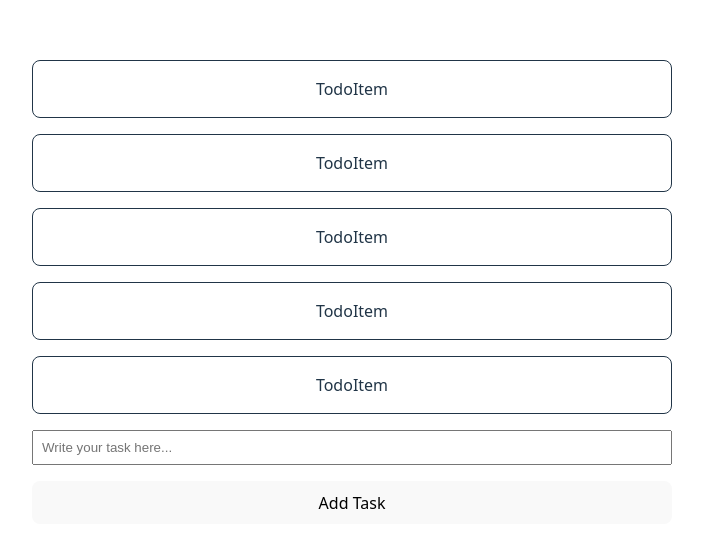
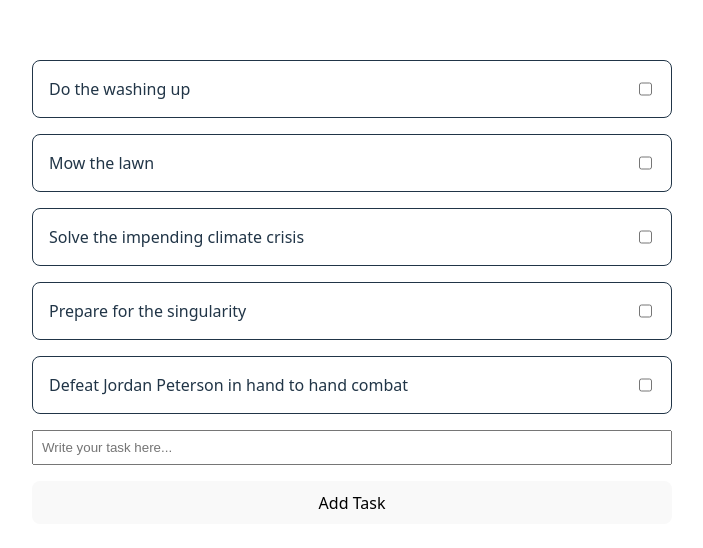
Before and after one commit to jaketysome/react-todo, a React (Vite) app: page / in a window 1280 px wide. Shown: the part 116-664 px from the top of the page, without its empty margins (288-991 px from the left). Built offline with nearby package versions, Linux system fonts and the light colour scheme.

Commit message:
implements adding new tasks

```diff
--- a/src/App.css
+++ b/src/App.css
@@ -19,18 +19,25 @@
 }
 
 .todo-item {
+  display: flex;
+  justify-content: space-between;
+  text-align: left;
   border: solid 1px;
   border-radius: 0.5rem;
   padding: 1rem;
 }
 
-.todo-list form {
+.task-text {
+  flex-grow: 1;
+}
+
+.todo-input {
   display: flex;
   flex-direction: column;
   gap: 1rem;
 }
 
-.todo-list input {
+.todo-input input {
   flex-grow: 1;
   padding: 0.5rem;
 }
--- a/src/components/todo-input.tsx
+++ b/src/components/todo-input.tsx
@@ -1,7 +1,24 @@
-function TodoInput() {
+import { useState } from "react";
+import type { Task } from "../types/task";
+
+function TodoInput({ setTasks }: { setTasks: (newTask: Task) => void }) {
+  const [newTask, setNewTask] = useState("");
+
+  const handleSubmitTask = () => {
+    setTasks({ text: newTask, isComplete: false });
+  };
+
   return (
-    <form>
-      <input id='todo-input' placeholder='Write your task here...'></input>
+    <form onSubmit={handleSubmitTask}>
+      <input
+        id='todo-input'
+        className='todo-input'
+        value={newTask}
+        onChange={(e) => {
+          setNewTask(e.target.value);
+        }}
+        placeholder='Write your task here...'
+      ></input>
       <button type='submit'>Add Task</button>
     </form>
   );
--- a/src/components/todo-item.tsx
+++ b/src/components/todo-item.tsx
@@ -1,5 +1,21 @@
-function TodoItem() {
-  return <li className='todo-item'>TodoItem</li>;
+import type { Task } from "../types/task";
+
+function TodoItem({ task }: { task: Task }) {
+  console.log("task rendered: ", task.text);
+  const handleOnChange = () => {};
+
+  return (
+    <li className='todo-item'>
+      <span className='task-text'>{task.text}</span>
+      <input
+        id='task-complete'
+        title='task-complete'
+        type='checkbox'
+        checked={task.isComplete}
+        onChange={handleOnChange}
+      />
+    </li>
+  );
 }
 
 export default TodoItem;
--- a/src/components/todo-list.tsx
+++ b/src/components/todo-list.tsx
@@ -1,17 +1,46 @@
-import TodoInput from "./todo-input";
+import { useState } from "react";
+import type { Task } from "../types/task";
 import TodoItem from "./todo-item";
 
+const initialState = [
+  { text: "Do the washing up", isComplete: false },
+  { text: "Mow the lawn", isComplete: false },
+  { text: "Solve the impending climate crisis", isComplete: false },
+  { text: "Prepare for the singularity", isComplete: false },
+  {
+    text: "Defeat Jordan Peterson in hand to hand combat",
+    isComplete: false,
+  },
+];
+
 export default function TodoList() {
+  const [newTask, setNewTask] = useState<Task>({ text: "", isComplete: false });
+  const [tasks, setTasks] = useState<Task[]>(initialState);
+
+  const handleNewTask = () => {
+    setTasks([...tasks, newTask]);
+    setNewTask({ ...newTask, text: "" });
+  };
+
   return (
     <div className='todo-list'>
       <ul>
-        <TodoItem />
-        <TodoItem />
-        <TodoItem />
-        <TodoItem />
-        <TodoItem />
+        {tasks.map((task, index) => (
+          <TodoItem key={index} task={task} />
+        ))}
       </ul>
-      <TodoInput />
+      <div className='todo-input'>
+        <input
+          value={newTask.text}
+          onChange={(e) => {
+            setNewTask({ text: e.target.value, isComplete: false });
+          }}
+          placeholder='Write your task here...'
+        />
+        <button type='button' onClick={handleNewTask}>
+          Add Task
+        </button>
+      </div>
     </div>
   );
 }
--- /dev/null
+++ b/src/types/task.ts
@@ -0,0 +1,4 @@
+export interface Task {
+  text: string;
+  isComplete: boolean;
+}
```
